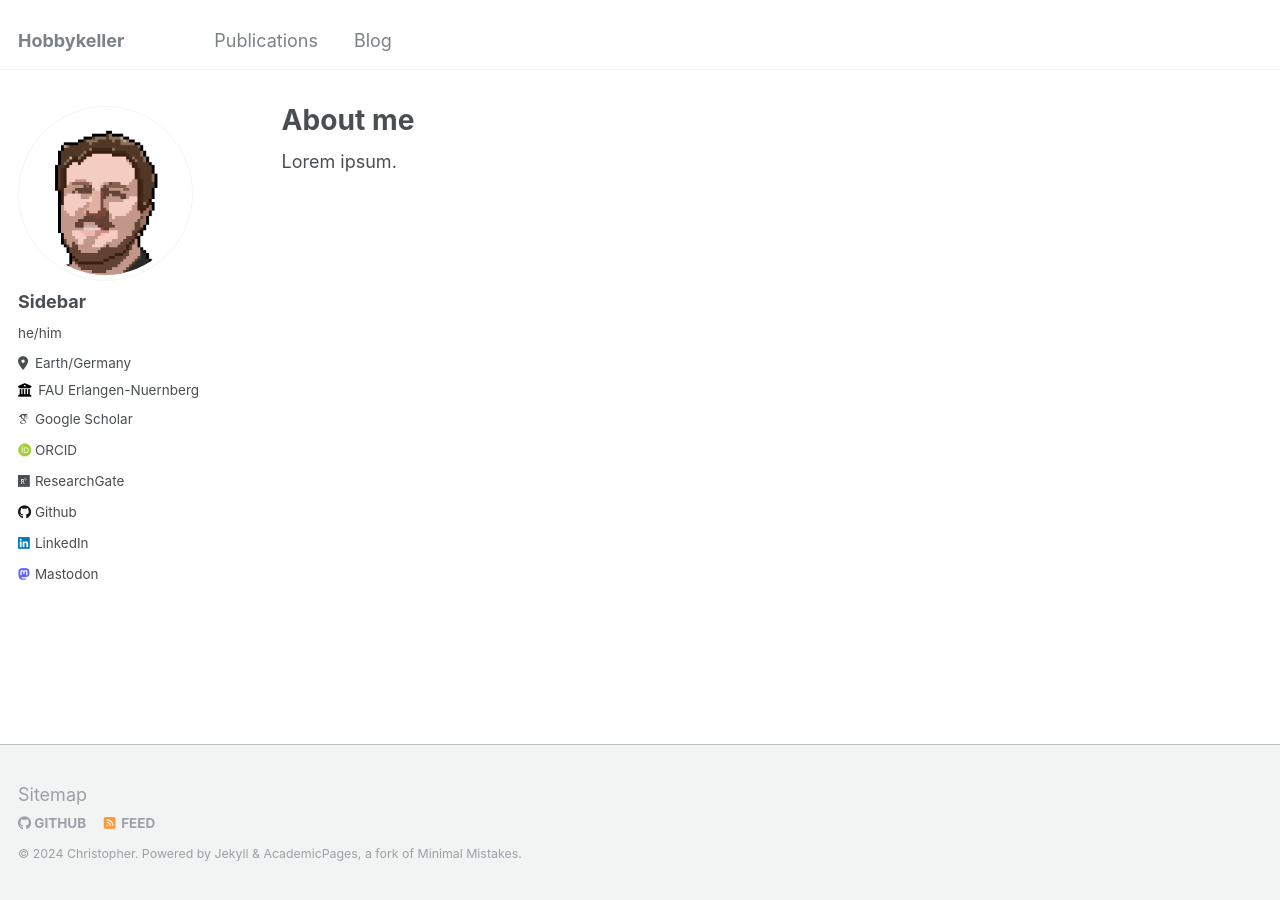
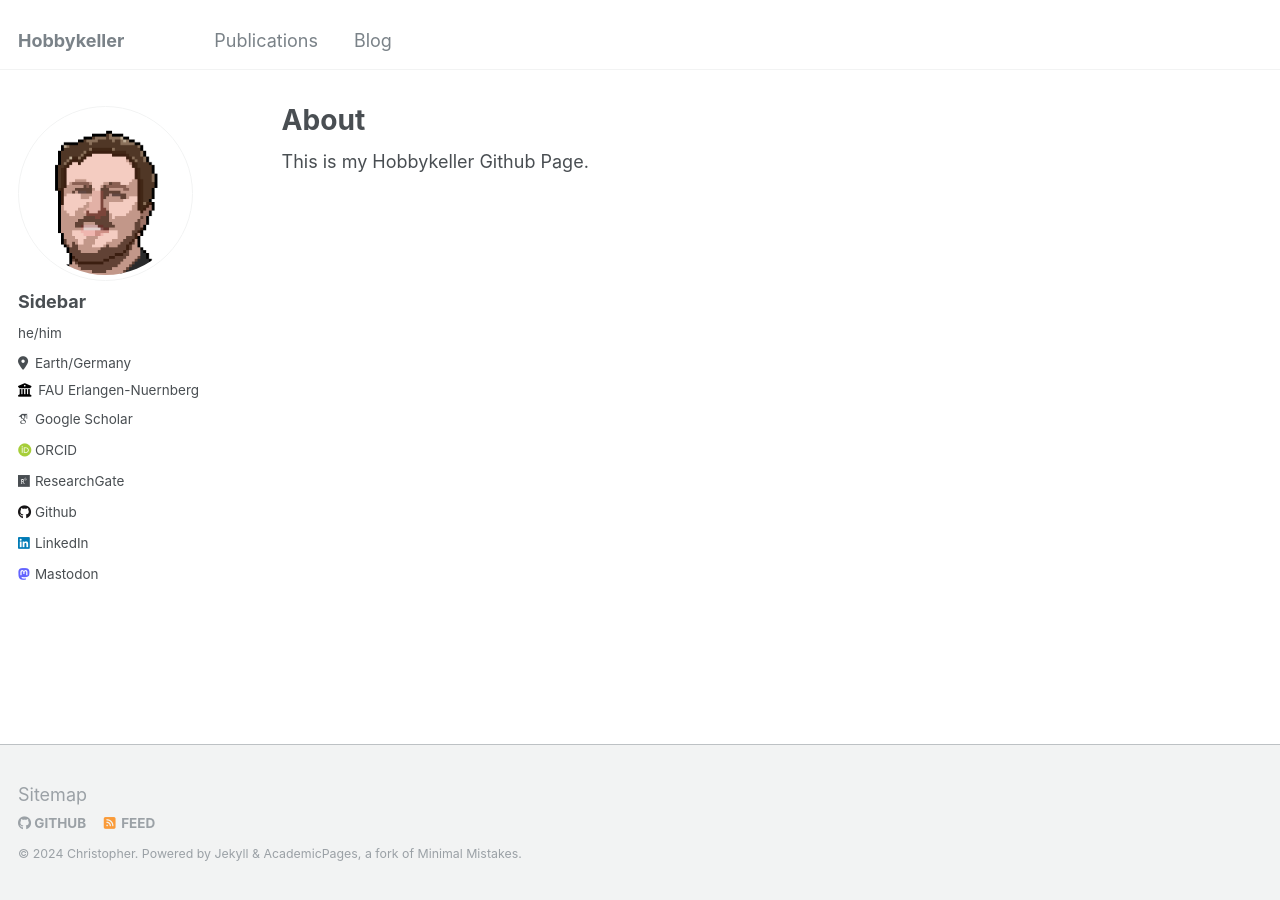
Before and after one commit to gr7ffo/gr7ffo.github.io, a Jekyll site: the page built from _pages/about.md, in a window 1280 px wide. Built offline with Jekyll 4.4.1, drawn with Linux system fonts in a browser that asks for light colours; some web fonts are replaced.

Commit message:
fix: about me

```diff
--- a/_pages/about.md
+++ b/_pages/about.md
@@ -1,10 +1,10 @@
 ---
 permalink: /
-title: "About me"
+title: "About"
 author_profile: true
 redirect_from:
   - /about/
   - /about.html
 ---
 
-Lorem ipsum.
+This is my Hobbykeller Github Page.
```
